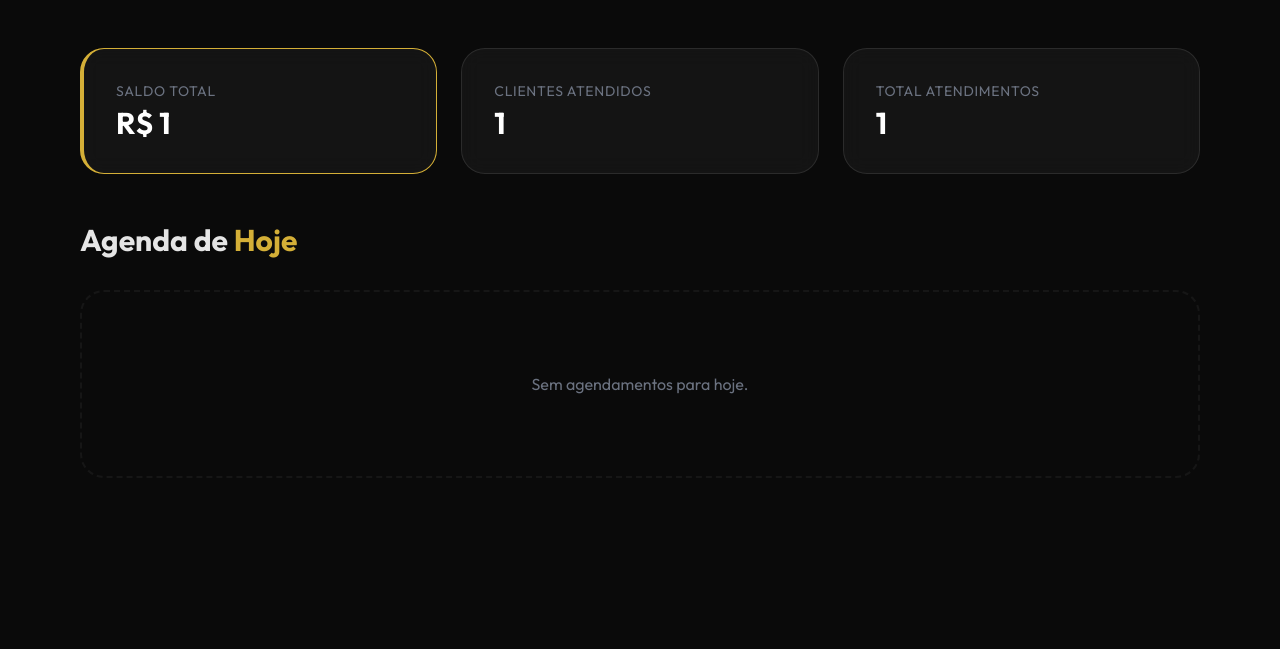
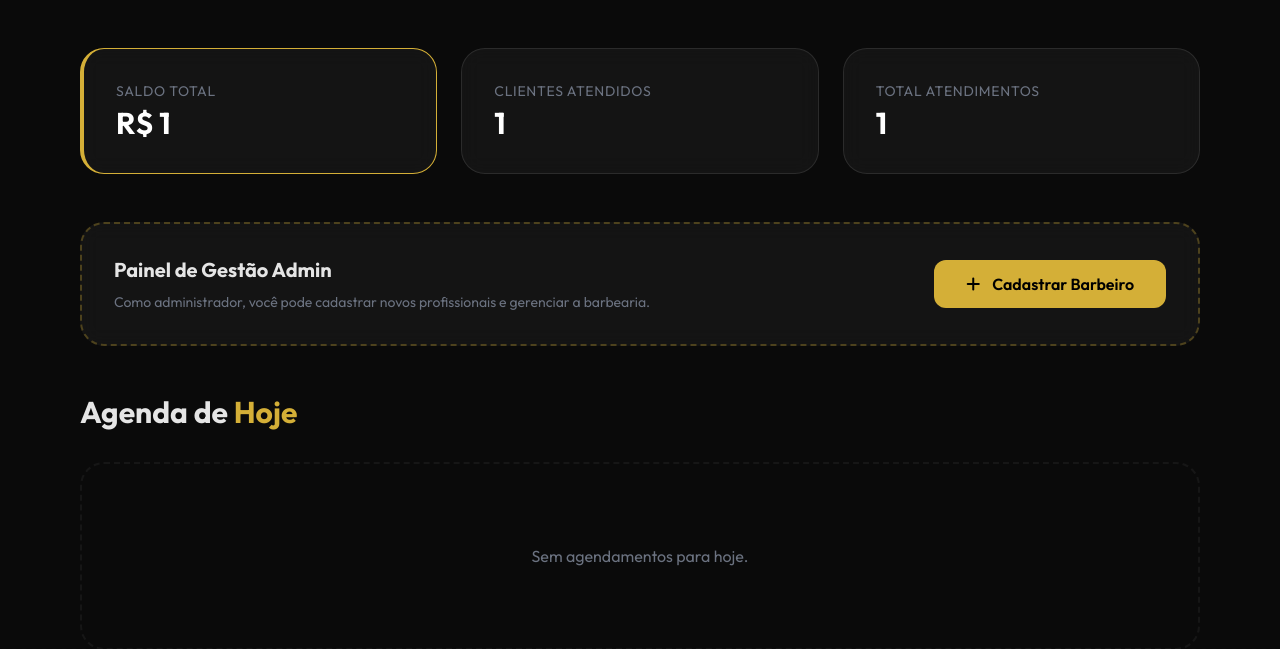
Before and after one commit to lluisotaviosm/projeto_barbearia, a Django app: page /dashboard/barbeiro/ in a window 1280 px wide. Shown: the part 65-714 px from the top of the page. Run offline with Django 5.2, Linux system fonts and the light colour scheme; a user stored in the database is signed in; tables that the repository leaves empty hold one stand-in row (values such as "Sample post"); some libraries are stand-ins or nearby versions.

Commit message:
Refinando fluxos, dash barbeiro, cadastro admin e bot key

```diff
--- a/core/models.py
+++ b/core/models.py
@@ -6,9 +6,11 @@ class Barbeiro(models.Model):
     user = models.OneToOneField(settings.AUTH_USER_MODEL, on_delete=models.CASCADE, related_name='perfil_barbeiro')
     foto = models.ImageField(upload_to='barbeiros/', null=True, blank=True)
     bio = models.TextField(blank=True)
+    whatsapp_bot_key = models.CharField('Chave Bot WhatsApp', max_length=255, blank=True, null=True)
 
     def __str__(self):
-        return self.user.nome_completo
+        nome = self.user.nome_completo if self.user.nome_completo else self.user.username
+        return nome
 
 class Servico(models.Model):
     nome = models.CharField(max_length=100)
@@ -39,4 +41,5 @@ class Agendamento(models.Model):
             raise ValidationError('Este barbeiro já possui um agendamento neste horário.')
 
     def __str__(self):
-        return f"{self.cliente.nome_completo} - {self.barbeiro} - {self.data} {self.horario}"
+        cliente_nome = self.cliente.nome_completo if self.cliente.nome_completo else self.cliente.username
+        return f"{cliente_nome} - {self.barbeiro} - {self.data} {self.horario}"
--- a/core/urls.py
+++ b/core/urls.py
@@ -10,4 +10,5 @@ urlpatterns = [
     path('agendar/horario/<int:barbeiro_id>/<int:servico_id>/', views.selecionar_horario, name='selecionar_horario'),
     path('agendamento/confirmar/<int:agendamento_id>/', views.confirmar_agendamento, name='confirmar_agendamento'),
     path('agendamento/cancelar/<int:agendamento_id>/', views.cancelar_agendamento, name='cancelar_agendamento'),
+    path('admin/cadastrar-barbeiro/', views.cadastrar_barbeiro, name='cadastrar_barbeiro'),
 ]
--- a/core/views.py
+++ b/core/views.py
@@ -6,6 +6,10 @@ from django.db.models import Sum, Count
 import datetime
 
 def home(request):
+    if request.user.is_authenticated:
+        if hasattr(request.user, 'perfil_barbeiro'):
+            return redirect('dashboard_barbeiro')
+        return redirect('dashboard_cliente')
     return render(request, 'home.html')
 
 @login_required
@@ -13,13 +17,20 @@ def dashboard_cliente(request):
     agendamentos = Agendamento.objects.filter(cliente=request.user).order_by('-data', '-horario')
     return render(request, 'core/dashboard_cliente.html', {'agendamentos': agendamentos})
 
+from .forms import BarbeiroForm
+from django import forms
+
 @login_required
 def dashboard_barbeiro(request):
-    try:
-        barbeiro = request.user.perfil_barbeiro
-    except Barbeiro.DoesNotExist:
+    if not request.user.is_staff and not hasattr(request.user, 'perfil_barbeiro'):
         messages.error(request, "Você não possui perfil de barbeiro.")
         return redirect('home')
+
+    # Se for admin mas não tiver perfil, mostra dashboard vazio ou com opções de gestão
+    if not hasattr(request.user, 'perfil_barbeiro'):
+        return render(request, 'core/dashboard_barbeiro.html', {'is_admin_only': True})
+
+    barbeiro = request.user.perfil_barbeiro
 
     agendamentos_hoje = Agendamento.objects.filter(
         barbeiro=barbeiro,
@@ -105,9 +116,27 @@ def cancelar_agendamento(request, agendamento_id):
     agendamento = get_object_or_404(Agendamento, id=agendamento_id)
     if request.user == agendamento.barbeiro.user:
         cliente_cel = agendamento.cliente.telefone
-        mensagem = f"Olá {agendamento.cliente.nome_completo}, infelizmente precisamos reagendar seu horário de {agendamento.data} às {agendamento.horario}. Podemos conversar?"
+        cliente_nome = agendamento.cliente.nome_completo if agendamento.cliente.nome_completo else agendamento.cliente.username
+        mensagem = f"Olá {cliente_nome}, infelizmente precisamos reagendar seu horário de {agendamento.data} às {agendamento.horario}. Podemos conversar?"
         link_cancelamento = f"https://wa.me/55{cliente_cel}?text={mensagem.replace(' ', '%20')}"
         agendamento.delete()
         return redirect(link_cancelamento)
 
     return redirect('home')
+
+@login_required
+def cadastrar_barbeiro(request):
+    if not request.user.is_superuser:
+        messages.error(request, "Acesso restrito.")
+        return redirect('home')
+
+    if request.method == 'POST':
+        form = BarbeiroForm(request.POST, request.FILES)
+        if form.is_valid():
+            form.save()
+            messages.success(request, "Barbeiro cadastrado com sucesso!")
+            return redirect('dashboard_barbeiro')
+    else:
+        form = BarbeiroForm()
+
+    return render(request, 'core/cadastrar_barbeiro.html', {'form': form})
--- a/templates/base.html
+++ b/templates/base.html
@@ -47,7 +47,7 @@
         </a>
         <div class="flex items-center gap-6">
             {% if user.is_authenticated %}
-                <span class="text-sm text-gray-400">Olá, {{ user.nome_completo|truncatechars:15 }}</span>
+                <span class="text-sm text-gray-400">Olá, {% firstof user.nome_completo user.username %}</span>
                 {% if user.perfil_barbeiro %}
                     <a href="{% url 'dashboard_barbeiro' %}" class="text-sm hover:text-[#d4af37]">Painel</a>
                 {% else %}
--- a/templates/core/dashboard_barbeiro.html
+++ b/templates/core/dashboard_barbeiro.html
@@ -3,6 +3,7 @@
 {% block content %}
 <div class="max-w-6xl mx-auto px-4 py-12">
     <!-- Header/Metrics -->
+    {% if not is_admin_only %}
     <div class="grid grid-cols-1 md:grid-cols-3 gap-6 mb-12">
         <div class="dark-card p-8 rounded-3xl border-l-4 border-[#d4af37]">
             <p class="text-gray-500 text-sm uppercase tracking-wider mb-1">Saldo Total</p>
@@ -17,7 +18,23 @@
             <h3 class="text-3xl font-bold text-white">{{ total_atendimentos }}</h3>
         </div>
     </div>
+    {% endif %}
 
+    {% if user.is_superuser %}
+    <div class="mb-12">
+        <div class="dark-card p-8 rounded-3xl border-dashed border-2 border-[#d4af37]/30 flex flex-col md:flex-row justify-between items-center gap-6">
+            <div>
+                <h3 class="text-xl font-bold mb-2">Painel de Gestão Admin</h3>
+                <p class="text-gray-500 text-sm">Como administrador, você pode cadastrar novos profissionais e gerenciar a barbearia.</p>
+            </div>
+            <a href="{% url 'cadastrar_barbeiro' %}" class="btn-gold px-8 py-3 rounded-xl flex items-center gap-3">
+                <i class="fas fa-plus"></i> Cadastrar Barbeiro
+            </a>
+        </div>
+    </div>
+    {% endif %}
+
+    {% if not is_admin_only %}
     <!-- Today's Schedule -->
     <div class="flex justify-between items-center mb-8">
         <h2 class="text-3xl font-bold">Agenda de <span class="text-[#d4af37]">Hoje</span></h2>
@@ -33,7 +50,7 @@
                     </div>
                     <div class="h-10 w-px bg-white/10 hidden md:block"></div>
                     <div>
-                        <h4 class="text-xl font-bold">{{ agendamento.cliente.nome_completo }}</h4>
+                        <h4 class="text-xl font-bold">{% firstof agendamento.cliente.nome_completo agendamento.cliente.username %}</h4>
                         <p class="text-gray-500">{{ agendamento.servico.nome }} • R$ {{ agendamento.servico.preco }}</p>
                         <p class="text-xs text-gray-600 mt-1">{{ agendamento.cliente.telefone }}</p>
                     </div>
@@ -50,5 +67,12 @@
             </div>
         {% endfor %}
     </div>
+    {% else %}
+    <div class="text-center py-20">
+        <i class="fas fa-user-shield text-6xl text-[#d4af37]/20 mb-6"></i>
+        <h2 class="text-2xl font-bold mb-2">Painel de Administrador</h2>
+        <p class="text-gray-500">Use os links acima para gerenciar os barbeiros da plataforma.</p>
+    </div>
+    {% endif %}
 </div>
 {% endblock %}
```
Also changed, not shown: core/forms.py (added, +30 -0 lines), templates/core/cadastrar_barbeiro.html (added, +40 -0 lines), core/migrations/0002_barbeiro_whatsapp_bot_key.py (added), db.sqlite3.
